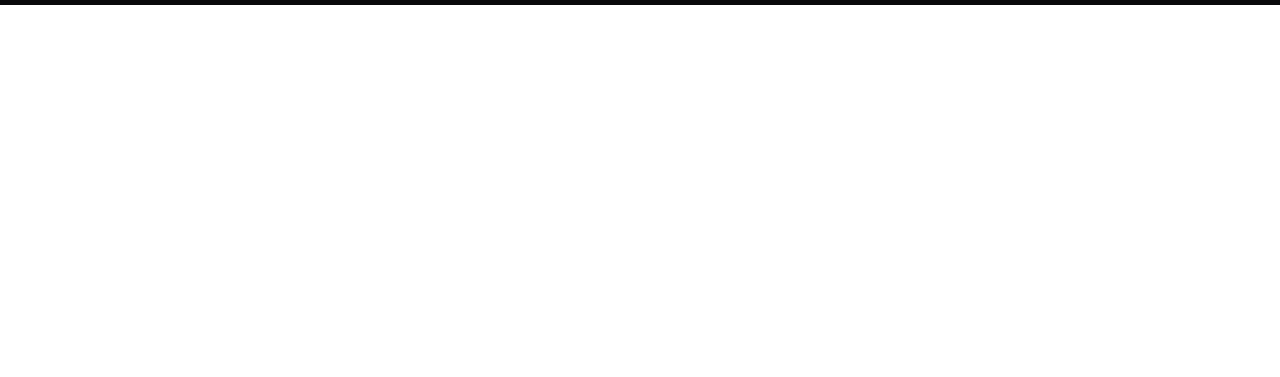
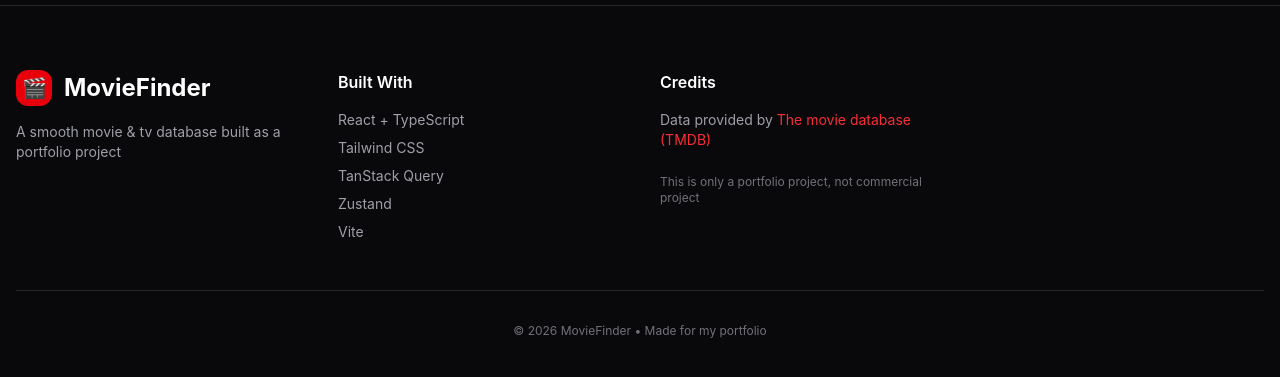
Before and after one commit to OGTrizzy/movie-app, a React (Vite) app: page / in a window 1280 px wide. Shown: the part 1032-1409 px from the top of the page. Before the commit the page ends 1037 px from the top, so only its background shows below. Built offline with nearby package versions, Linux system fonts and the light colour scheme; no server answers.

Commit message:
implemented footer

```diff
--- a/src/App.tsx
+++ b/src/App.tsx
@@ -1,6 +1,7 @@
 import { BrowserRouter as Router } from 'react-router-dom'
 import Header from './components/Header'
 import AppRoutes from './routes'
+import Footer from './components/Footer'
 
 function App() {
   return (
@@ -10,6 +11,7 @@
         <main className="container mx-auto px-4 py-8">
           <AppRoutes />
         </main>
+        <Footer />
       </div>
     </Router>
   )
--- /dev/null
+++ b/src/components/Footer.tsx
@@ -0,0 +1,53 @@
+export default function Footer() {
+    return (
+        <footer className="bg-zinc-950 border-t border-zinc-800 py-16 mt-auto">
+            <div className="container mx-auto px-4">
+                <div className="grid md:grid-cols-4 gap-10">
+
+                    {/**brand */}
+                    <div className="md:col-span-1">
+                        <div className="flex items-center gap-3 mb-4">
+                            <div className="w-9 h-9 bg-red-600 rounded-xl flex items-center justify-center text-xl">
+                                🎬
+                            </div>
+                            <span className="text-2xl font-bold">MovieFinder</span>
+                        </div>
+                        <p className="text-zinc-400 text-sm max-w-xs">
+                            A smooth movie & tv database built as a portfolio project
+                        </p>
+                    </div>
+                    {/**technologies */}
+                    <div>
+                        <h4 className="font-semibold mb-4">Built With</h4>
+                        <div className="flex flex-col gap-2 text-sm text-zinc-400">
+                            <span>React + TypeScript</span>
+                            <span>Tailwind CSS</span>
+                            <span>TanStack Query</span>
+                            <span>Zustand</span>
+                            <span>Vite</span>
+                        </div>
+                    </div>
+                    {/**credits */}
+                    <div>
+                        <h4 className="font-semibold mb-4">
+                            Credits
+                        </h4>
+                        <p className="text-sm text-zinc-400">
+                            Data provided by{' '}
+                            <a href="https://www.themoviedb.org/" target="_blank" className="text-red-500 hover:underline">
+                            The movie database (TMDB)
+                            </a>
+                        </p>
+                        <p className="text-xs text-zinc-500 mt-6">
+                            This is only a portfolio project, not commercial project
+                        </p>
+                    </div>
+                </div>
+
+                <div className="border-t border-zinc-800 mt-12 pt-8 text-center text-xs text-zinc-500">
+                    © {new Date().getFullYear()} MovieFinder • Made for my portfolio
+                </div>
+            </div>
+        </footer>
+    )
+}
```
